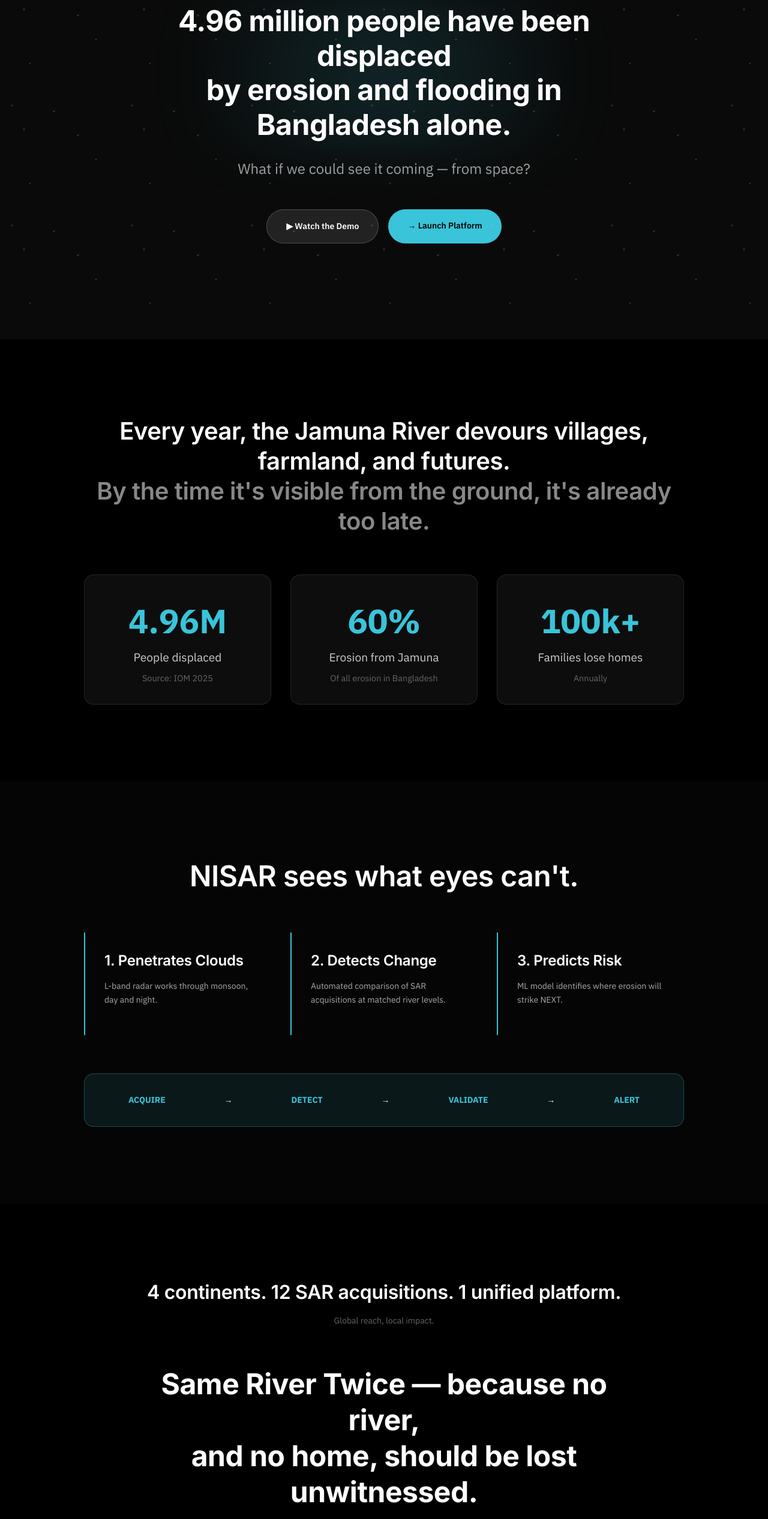
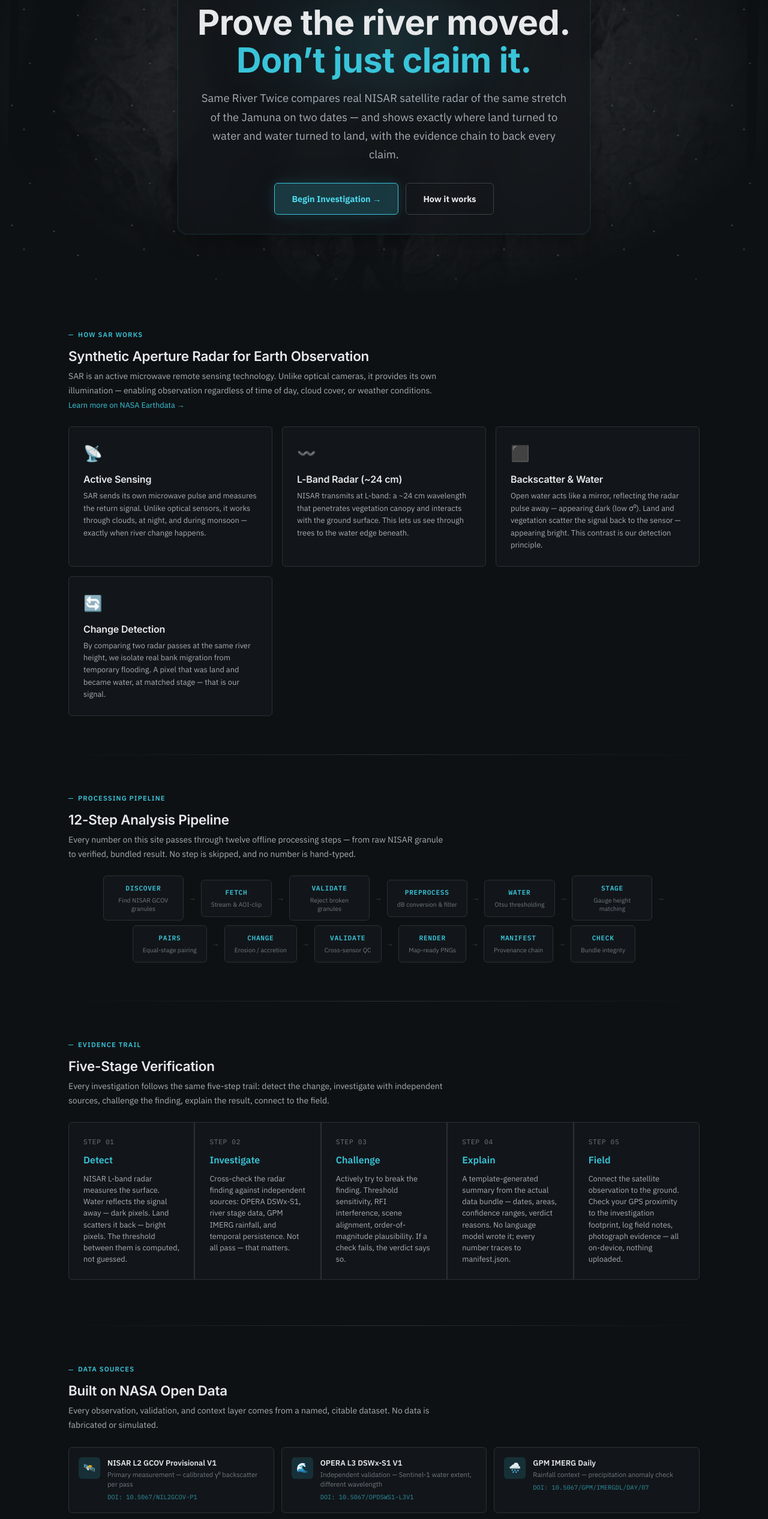
Before and after one commit to Tony1254-CS/NISAR, a React (Vite) app in the folder web/: page / in a window 1280 px wide. Shown: the part 234-2767 px from the top of the page at 60% size. Built offline with nearby package versions, Linux system fonts and the light colour scheme.

Commit message:
fix: restore user's preferred Landing page and SAR Lab link while preserving all new Championship features

```diff
--- a/web/src/pages/Landing.tsx
+++ b/web/src/pages/Landing.tsx
@@ -1,142 +1,280 @@
-import { useState, useEffect } from 'react';
 import { Navbar } from '../components/Navbar';
 import '../styles/landing.css';
 
+/* ─── Real pipeline steps from our run_reach.py ─── */
+const PIPELINE_STEPS = [
+  { label: 'Discover', desc: 'Find NISAR GCOV granules' },
+  { label: 'Fetch', desc: 'Stream & AOI-clip' },
+  { label: 'Validate', desc: 'Reject broken granules' },
+  { label: 'Preprocess', desc: 'dB conversion & filter' },
+  { label: 'Water', desc: 'Otsu thresholding' },
+  { label: 'Stage', desc: 'Gauge height matching' },
+  { label: 'Pairs', desc: 'Equal-stage pairing' },
+  { label: 'Change', desc: 'Erosion / accretion' },
+  { label: 'Validate', desc: 'Cross-sensor QC' },
+  { label: 'Render', desc: 'Map-ready PNGs' },
+  { label: 'Manifest', desc: 'Provenance chain' },
+  { label: 'Check', desc: 'Bundle integrity' },
+];
+
+/* ─── Evidence trail stages — these are our real tabs ─── */
+const EVIDENCE_STAGES = [
+  {
+    num: '01',
+    title: 'Detect',
+    desc: 'NISAR L-band radar measures the surface. Water reflects the signal away — dark pixels. Land scatters it back — bright pixels. The threshold between them is computed, not guessed.',
+  },
+  {
+    num: '02',
+    title: 'Investigate',
+    desc: 'Cross-check the radar finding against independent sources: OPERA DSWx-S1, river stage data, GPM IMERG rainfall, and temporal persistence. Not all pass — that matters.',
+  },
+  {
+    num: '03',
+    title: 'Challenge',
+    desc: 'Actively try to break the finding. Threshold sensitivity, RFI interference, scene alignment, order-of-magnitude plausibility. If a check fails, the verdict says so.',
+  },
+  {
+    num: '04',
+    title: 'Explain',
+    desc: 'A template-generated summary from the actual data bundle — dates, areas, confidence ranges, verdict reasons. No language model wrote it; every number traces to manifest.json.',
+  },
+  {
+    num: '05',
+    title: 'Field',
+    desc: 'Connect the satellite observation to the ground. Check your GPS proximity to the investigation footprint, log field notes, photograph evidence — all on-device, nothing uploaded.',
+  },
+];
+
+/* ─── SAR concept cards — only concepts our project actually uses ─── */
+const SAR_CONCEPTS = [
+  {
+    icon: '📡',
+    title: 'Active Sensing',
+    body: 'SAR sends its own microwave pulse and measures the return signal. Unlike optical sensors, it works through clouds, at night, and during monsoon — exactly when river change happens.',
+  },
+  {
+    icon: '〰️',
+    title: 'L-Band Radar (~24 cm)',
+    body: 'NISAR transmits at L-band: a ~24 cm wavelength that penetrates vegetation canopy and interacts with the ground surface. This lets us see through trees to the water edge beneath.',
+  },
+  {
+    icon: '⬛',
+    title: 'Backscatter & Water',
+    body: 'Open water acts like a mirror, reflecting the radar pulse away — appearing dark (low σ⁰). Land and vegetation scatter the signal back to the sensor — appearing bright. This contrast is our detection principle.',
+  },
+  {
+    icon: '🔄',
+    title: 'Change Detection',
+    body: 'By comparing two radar passes at the same river height, we isolate real bank migration from temporary flooding. A pixel that was land and became water, at matched stage — that is our signal.',
+  },
+];
+
+/* ─── Data sources used in our project ─── */
+const DATA_SOURCES = [
+  {
+    badge: '🛰️',
+    name: 'NISAR L2 GCOV Provisional V1',
+    role: 'Primary measurement — calibrated γ⁰ backscatter per pass',
+    doi: '10.5067/NIL2GCOV-P1',
+  },
+  {
+    badge: '🌊',
+    name: 'OPERA L3 DSWx-S1 V1',
+    role: 'Independent validation — Sentinel-1 water extent, different wavelength',
+    doi: '10.5067/OPDSWS1-L3V1',
+  },
+  {
+    badge: '🌧️',
+    name: 'GPM IMERG Daily',
+    role: 'Rainfall context — precipitation anomaly check',
+    doi: '10.5067/GPM/IMERGDL/DAY/07',
+  },
+  {
+    badge: '⛰️',
+    name: 'ASF GLO-30 HAND',
+    role: 'Terrain mask — excludes water on high ground',
+    doi: null,
+  },
+  {
+    badge: '🌍',
+    name: 'NASA GIBS Blue Marble',
+    role: 'Satellite basemap tiles via WMTS',
+    doi: null,
+  },
+  {
+    badge: '📊',
+    name: 'FFWC River Stage',
+    role: 'Scientific control — river height at each acquisition',
+    doi: null,
+  },
+];
+
 export function Landing() {
-  const [people, setPeople] = useState(0);
-  const [percent, setPercent] = useState(0);
-  const [homes, setHomes] = useState(0);
-
-  useEffect(() => {
-    const timer = setInterval(() => {
-      setPeople((prev) => (prev < 4.96 ? Math.min(prev + 0.1, 4.96) : prev));
-      setPercent((prev) => (prev < 60 ? Math.min(prev + 2, 60) : prev));
-      setHomes((prev) => (prev < 100 ? Math.min(prev + 4, 100) : prev));
-    }, 50);
-    return () => clearInterval(timer);
-  }, []);
-
   return (
-    <div className="page-container" style={{ background: '#0a0a0a', color: '#fff', minHeight: '100vh' }}>
+    <div className="page-container">
       <Navbar transparent />
 
-      {/* Hero Section */}
-      <section className="landing-hero" style={{
-        position: 'relative',
-        height: '100vh',
-        display: 'flex',
-        alignItems: 'center',
-        justifyContent: 'center',
-        textAlign: 'center',
-        padding: '0 2rem'
-      }}>
-        <div style={{
-          position: 'absolute',
-          top: 0, left: 0, right: 0, bottom: 0,
-          backgroundImage: 'linear-gradient(to bottom, rgba(0,0,0,0.3), rgba(0,0,0,0.9)), url(/data/v1/jamuna-chilmari/img/radar_20260919.png)',
-          backgroundSize: 'cover',
-          backgroundPosition: 'center',
-          zIndex: -1
-        }} />
+      {/* ════ Hero ════ */}
+      <section className="landing-hero">
+        <div
+          className="landing-hero__bg"
+          aria-hidden
+          style={{ backgroundImage: 'url(/data/v1/jamuna-chilmari/img/radar_20260919.png)' }}
+        />
+        <div className="landing-hero__sweep" aria-hidden />
+        <div className="landing-hero__grid" aria-hidden />
 
-        <div style={{ maxWidth: 800, marginTop: '10vh' }}>
-          <h1 style={{ fontSize: '3rem', fontWeight: 700, marginBottom: '1.5rem', lineHeight: 1.2 }}>
-            4.96 million people have been displaced <br />
-            by erosion and flooding in Bangladesh alone.
+        <div className="landing-hero__content">
+          <div className="landing-hero__tag">
+            <span className="landing-hero__tag-dot" />
+            NASA NISAR &middot; L-BAND SAR &middot; JAMUNA RIVER, BANGLADESH
+          </div>
+
+          <h1>
+            Prove the river moved.
+            <br />
+            <span>Don&rsquo;t just claim it.</span>
           </h1>
-          <p style={{ fontSize: '1.5rem', color: '#a0a0a0', marginBottom: '3rem' }}>
-            What if we could see it coming — from space?
+
+          <p className="landing-hero__subtitle">
+            Same River Twice compares real NISAR satellite radar of the same stretch of the
+            Jamuna on two dates — and shows exactly where land turned to water and water turned
+            to land, with the evidence chain to back every claim.
           </p>
-          <div style={{ display: 'flex', gap: '1rem', justifyContent: 'center' }}>
-            <a href="#demo" style={{ padding: '1rem 2rem', background: 'rgba(255,255,255,0.1)', backdropFilter: 'blur(10px)', border: '1px solid rgba(255,255,255,0.2)', borderRadius: '30px', color: '#fff', textDecoration: 'none', fontWeight: 600 }}>
-              ▶ Watch the Demo
+
+          <div className="landing-hero__actions">
+            <a href="/cases" className="landing-hero__cta landing-hero__cta--primary">
+              Begin Investigation →
             </a>
-            <a href="/cases" style={{ padding: '1rem 2rem', background: '#39c4d9', borderRadius: '30px', color: '#000', textDecoration: 'none', fontWeight: 600 }}>
-              → Launch Platform
+            <a href="/methods" className="landing-hero__cta landing-hero__cta--secondary">
+              How it works
             </a>
           </div>
         </div>
       </section>
 
-      {/* The Problem */}
-      <section style={{ padding: '8rem 2rem', background: '#000' }}>
-        <div style={{ maxWidth: 1000, margin: '0 auto', textAlign: 'center' }}>
-          <h2 style={{ fontSize: '2.5rem', marginBottom: '2rem' }}>
-            Every year, the Jamuna River devours villages, farmland, and futures. <br/>
-            <span style={{ color: '#888' }}>By the time it's visible from the ground, it's already too late.</span>
-          </h2>
+      {/* ════ SAR Concepts ════ */}
+      <section className="sar-intro">
+        <div className="section-label">How SAR Works</div>
+        <h2>Synthetic Aperture Radar for Earth Observation</h2>
+        <p style={{ maxWidth: 640, marginTop: 'var(--s2)' }}>
+          SAR is an active microwave remote sensing technology. Unlike optical cameras, it
+          provides its own illumination — enabling observation regardless of time of day, cloud
+          cover, or weather conditions.{' '}
+          <a
+            href="https://www.earthdata.nasa.gov/learn/earth-observation-data-basics/sar"
+            target="_blank"
+            rel="noopener noreferrer"
+            style={{ fontSize: 'var(--text-sm)' }}
+          >
+            Learn more on NASA Earthdata →
+          </a>
+        </p>
 
-          <div style={{ display: 'grid', gridTemplateColumns: 'repeat(auto-fit, minmax(300px, 1fr))', gap: '2rem', marginTop: '4rem' }}>
-            <div style={{ background: 'rgba(255,255,255,0.05)', padding: '2rem', borderRadius: '16px', backdropFilter: 'blur(10px)', border: '1px solid rgba(255,255,255,0.1)' }}>
-              <div style={{ fontSize: '3.5rem', fontWeight: 800, color: '#39c4d9' }}>{people.toFixed(2)}M</div>
-              <div style={{ fontSize: '1.2rem', color: '#ccc' }}>People displaced</div>
-              <div style={{ fontSize: '0.9rem', color: '#666', marginTop: '0.5rem' }}>Source: IOM 2025</div>
+        <div className="sar-intro__grid">
+          {SAR_CONCEPTS.map((c) => (
+            <div key={c.title} className="sar-card">
+              <span className="sar-card__icon">{c.icon}</span>
+              <h3>{c.title}</h3>
+              <p>{c.body}</p>
             </div>
-            <div style={{ background: 'rgba(255,255,255,0.05)', padding: '2rem', borderRadius: '16px', backdropFilter: 'blur(10px)', border: '1px solid rgba(255,255,255,0.1)' }}>
-              <div style={{ fontSize: '3.5rem', fontWeight: 800, color: '#39c4d9' }}>{Math.floor(percent)}%</div>
-              <div style={{ fontSize: '1.2rem', color: '#ccc' }}>Erosion from Jamuna</div>
-              <div style={{ fontSize: '0.9rem', color: '#666', marginTop: '0.5rem' }}>Of all erosion in Bangladesh</div>
-            </div>
-            <div style={{ background: 'rgba(255,255,255,0.05)', padding: '2rem', borderRadius: '16px', backdropFilter: 'blur(10px)', border: '1px solid rgba(255,255,255,0.1)' }}>
-              <div style={{ fontSize: '3.5rem', fontWeight: 800, color: '#39c4d9' }}>{Math.floor(homes)}k+</div>
-              <div style={{ fontSize: '1.2rem', color: '#ccc' }}>Families lose homes</div>
-              <div style={{ fontSize: '0.9rem', color: '#666', marginTop: '0.5rem' }}>Annually</div>
-            </div>
-          </div>
+          ))}
         </div>
       </section>
 
-      {/* The Solution */}
-      <section style={{ padding: '8rem 2rem', background: '#050505' }}>
-        <div style={{ maxWidth: 1000, margin: '0 auto', textAlign: 'center' }}>
-          <h2 style={{ fontSize: '3rem', marginBottom: '4rem' }}>NISAR sees what eyes can't.</h2>
+      <div className="divider" style={{ maxWidth: 1100, margin: '0 auto' }} />
 
-          <div style={{ display: 'grid', gridTemplateColumns: 'repeat(auto-fit, minmax(300px, 1fr))', gap: '2rem', marginBottom: '4rem' }}>
-            <div style={{ textAlign: 'left', padding: '2rem', borderLeft: '2px solid #39c4d9' }}>
-              <h3 style={{ fontSize: '1.5rem', marginBottom: '1rem' }}>1. Penetrates Clouds</h3>
-              <p style={{ color: '#aaa', lineHeight: 1.6 }}>L-band radar works through monsoon, day and night.</p>
+      {/* ════ Pipeline ════ */}
+      <section className="pipeline-section">
+        <div className="section-label">Processing Pipeline</div>
+        <h2>12-Step Analysis Pipeline</h2>
+        <p style={{ maxWidth: 640, marginTop: 'var(--s2)' }}>
+          Every number on this site passes through twelve offline processing steps — from raw
+          NISAR granule to verified, bundled result. No step is skipped, and no number is hand-typed.
+        </p>
+
+        <div className="pipeline-flow">
+          {PIPELINE_STEPS.map((step, i) => (
+            <div className="pipeline-step" key={`${step.label}-${i}`}>
+              <div className="pipeline-node">
+                <span className="pipeline-node__label">{step.label}</span>
+                <span className="pipeline-node__desc">{step.desc}</span>
+              </div>
+              {i < PIPELINE_STEPS.length - 1 && <span className="pipeline-arrow">→</span>}
             </div>
-            <div style={{ textAlign: 'left', padding: '2rem', borderLeft: '2px solid #39c4d9' }}>
-              <h3 style={{ fontSize: '1.5rem', marginBottom: '1rem' }}>2. Detects Change</h3>
-              <p style={{ color: '#aaa', lineHeight: 1.6 }}>Automated comparison of SAR acquisitions at matched river levels.</p>
-            </div>
-            <div style={{ textAlign: 'left', padding: '2rem', borderLeft: '2px solid #39c4d9' }}>
-              <h3 style={{ fontSize: '1.5rem', marginBottom: '1rem' }}>3. Predicts Risk</h3>
-              <p style={{ color: '#aaa', lineHeight: 1.6 }}>ML model identifies where erosion will strike NEXT.</p>
-            </div>
-          </div>
-
-          <div style={{ background: 'rgba(57,196,217,0.1)', padding: '2rem', borderRadius: '16px', border: '1px solid rgba(57,196,217,0.3)', display: 'flex', justifyContent: 'space-around', alignItems: 'center', flexWrap: 'wrap', gap: '1rem' }}>
-            <div style={{ fontWeight: 'bold', color: '#39c4d9' }}>ACQUIRE</div>
-            <div>→</div>
-            <div style={{ fontWeight: 'bold', color: '#39c4d9' }}>DETECT</div>
-            <div>→</div>
-            <div style={{ fontWeight: 'bold', color: '#39c4d9' }}>VALIDATE</div>
-            <div>→</div>
-            <div style={{ fontWeight: 'bold', color: '#39c4d9' }}>ALERT</div>
-          </div>
+          ))}
         </div>
       </section>
 
-      {/* The Proof & The Call */}
-      <section style={{ padding: '8rem 2rem', background: '#000', textAlign: 'center' }}>
-        <div style={{ maxWidth: 800, margin: '0 auto' }}>
-          <h2 style={{ fontSize: '2rem', marginBottom: '1rem' }}>4 continents. 12 SAR acquisitions. 1 unified platform.</h2>
-          <p style={{ color: '#666', marginBottom: '4rem' }}>Global reach, local impact.</p>
+      <div className="divider" style={{ maxWidth: 1100, margin: '0 auto' }} />
 
-          <h1 style={{ fontSize: '3rem', fontWeight: 700, marginBottom: '2rem' }}>
-            Same River Twice — because no river,<br/>
-            and no home, should be lost unwitnessed.
-          </h1>
+      {/* ════ Evidence Trail ════ */}
+      <section className="evidence-trail">
+        <div className="section-label">Evidence Trail</div>
+        <h2>Five-Stage Verification</h2>
+        <p style={{ maxWidth: 640, marginTop: 'var(--s2)' }}>
+          Every investigation follows the same five-step trail: detect the change, investigate
+          with independent sources, challenge the finding, explain the result, connect to the field.
+        </p>
 
-          <a href="/cases" style={{ display: 'inline-block', padding: '1.2rem 3rem', background: '#fff', borderRadius: '40px', color: '#000', textDecoration: 'none', fontWeight: 600, fontSize: '1.2rem' }}>
-            Launch Platform →
-          </a>
+        <div className="evidence-trail__flow">
+          {EVIDENCE_STAGES.map((s) => (
+            <div key={s.num} className="evidence-trail__step">
+              <span className="evidence-trail__step-num">STEP {s.num}</span>
+              <span className="evidence-trail__step-title">{s.title}</span>
+              <span className="evidence-trail__step-desc">{s.desc}</span>
+            </div>
+          ))}
         </div>
       </section>
 
-      <footer className="landing-footer" style={{ textAlign: 'center', padding: '2rem', color: '#666' }}>
+      <div className="divider" style={{ maxWidth: 1100, margin: '0 auto' }} />
+
+      {/* ════ Data Sources ════ */}
+      <section className="data-sources">
+        <div className="section-label">Data Sources</div>
+        <h2>Built on NASA Open Data</h2>
+        <p style={{ maxWidth: 640, marginTop: 'var(--s2)' }}>
+          Every observation, validation, and context layer comes from a named, citable dataset.
+          No data is fabricated or simulated.
+        </p>
+
+        <div className="data-sources__grid">
+          {DATA_SOURCES.map((s) => (
+            <div key={s.name} className="data-source-card">
+              <div className="data-source-card__badge">{s.badge}</div>
+              <div className="data-source-card__info">
+                <div className="data-source-card__name">{s.name}</div>
+                <div className="data-source-card__role">{s.role}</div>
+                {s.doi && (
+                  <a
+                    className="data-source-card__doi"
+                    href={`https://doi.org/${s.doi}`}
+                    target="_blank"
+                    rel="noopener noreferrer"
+                  >
+                    DOI: {s.doi}
+                  </a>
+                )}
+              </div>
+            </div>
+          ))}
+        </div>
+      </section>
+
+      {/* ════ Footer ════ */}
+      <footer className="landing-footer">
         Same River Twice &middot; NASA Space Apps Challenge 2026 &middot; Dancing with the SARs
+        &middot;{' '}
+        <a href="/methods">full methods &amp; sources</a> &middot;{' '}
+        <a
+          href="https://www.earthdata.nasa.gov/learn/earth-observation-data-basics/sar"
+          target="_blank"
+          rel="noopener noreferrer"
+        >
+          NASA SAR Reference
+        </a>
       </footer>
     </div>
   );
```
Also changed, not shown: web/merge_navbar.cjs (added, +41 -0 lines), web/src/components/Navbar.tsx (+15 -13 lines).
